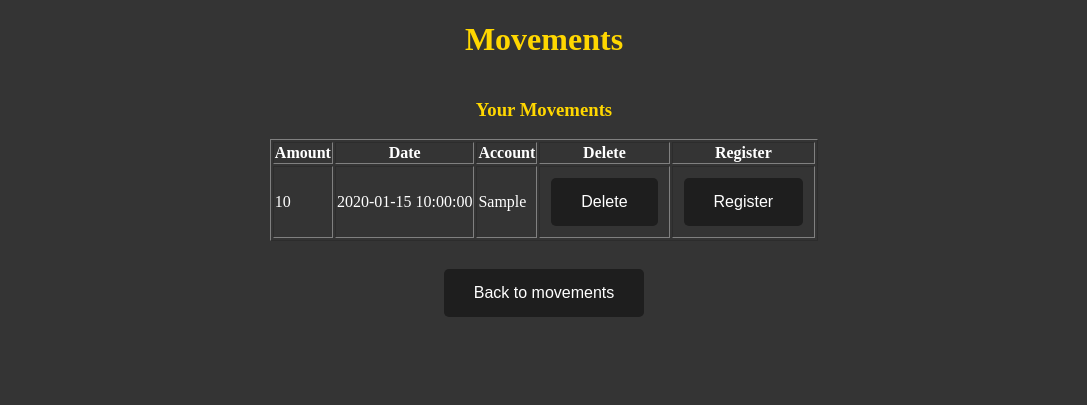
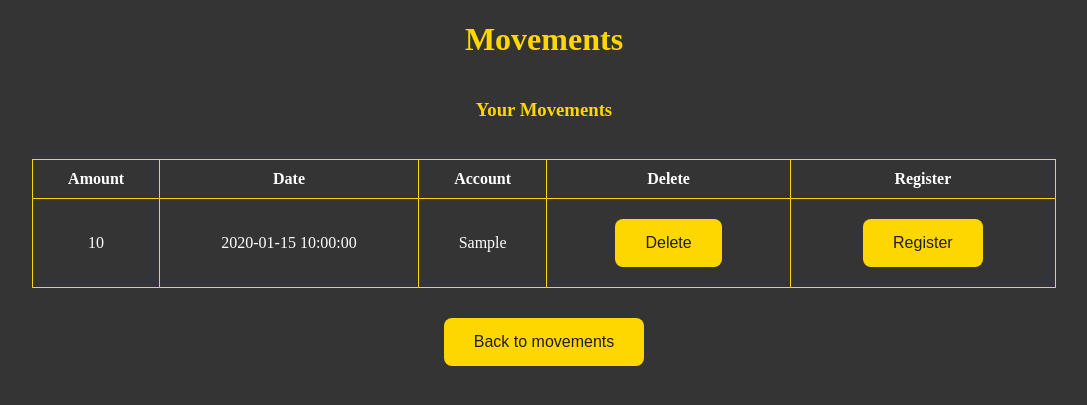
Before and after one commit to EthanMoreta/Finance-Database, a Flask app: template templates/movement_search.html in a window 1280 px wide. Shown: the top 405 px of the page, without its empty margins (96-1183 px from the left). Run offline with Flask 3, Linux system fonts and the light colour scheme; the template is opened without the code that fills it: most values are stand-ins (such as "Sample title", 1, 10 or a date in 2020).

Commit message:
Update movement_search.html

```diff
--- a/templates/movement_search.html
+++ b/templates/movement_search.html
@@ -14,18 +14,20 @@
             background-color: #343434;
         }
         .button {
-            background-color: #1e1e1e;
-            color: white;
+            background-color: #FFD700;
+            color: #1e1e1e;
             padding: 15px 30px;
             margin: 10px;
             border: none;
-            border-radius: 5px;
+            border-radius: 8px;
             font-size: 16px;
             cursor: pointer;
             text-decoration: none;
+            transition: transform 0.3s ease;
         }
         .button:hover {
-            background-color: #181818;
+            background-color: #FFC700;
+            transform: scale(1.1);
         }
         form, a {
             text-align: center;
@@ -33,29 +35,34 @@
         .inputs {
             background-color: #1e1e1e;
             color: white;
+            padding: 5px;
+            border-radius: 5px;
+            border: none;
         }
         .labels {
             color: white;
         }
-        h1 {
+        h1, h3 {
             color: #FFD700;
+            text-align: center;
         }
-        h3 {
-            color: #FFD700;
+        table {
+            width: 80%;
+            border-collapse: collapse;
+            margin: 20px 0;
         }
-        td {
+        td, th {
             color: white;
-        }
-        th {
-            color: white;
+            border: 1px solid #FFD700;
+            text-align: center;
+            padding: 10px;
         }
     </style>
 </head>
 <body>
     <h1>Movements</h1>
-
     <h3>Your Movements</h3>
-    <table border="1">
+    <table>
         <thead>
             <tr>
                 <th>Amount</th>
@@ -72,13 +79,12 @@
                 <td>{{ movement.movement_date }}</td>
                 <td>{{ movement.my_account }}</td>
                 <td>
-                    <form action="/delete_movement/{{ movement.movement_id }}" method="GET" style="display:inline;">
+                    <form action="/delete_movement/{{ movement.movement_id }}" method="GET">
                         <button type="submit" class="button">Delete</button>
                     </form>
-                    <!-- Actualización pendiente con otro formulario -->
                 </td>
                 <td>
-                    <form action="/register_movement/{{ movement.movement_id }}" method="GET" style="display:inline;">
+                    <form action="/register_movement/{{ movement.movement_id }}" method="GET">
                         <button type="submit" class="button">Register</button>
                     </form>
                 </td>
@@ -86,9 +92,8 @@
             {% endfor %}
         </tbody>
     </table>
+    <a href="/movement">
+        <button type="button" class="button">Back to movements</button>
+    </a>
 </body>
 </html>
-<br>
-<a href="/movement">
-    <button type="button" class="button">Back to movements</button>
-</a>
```
